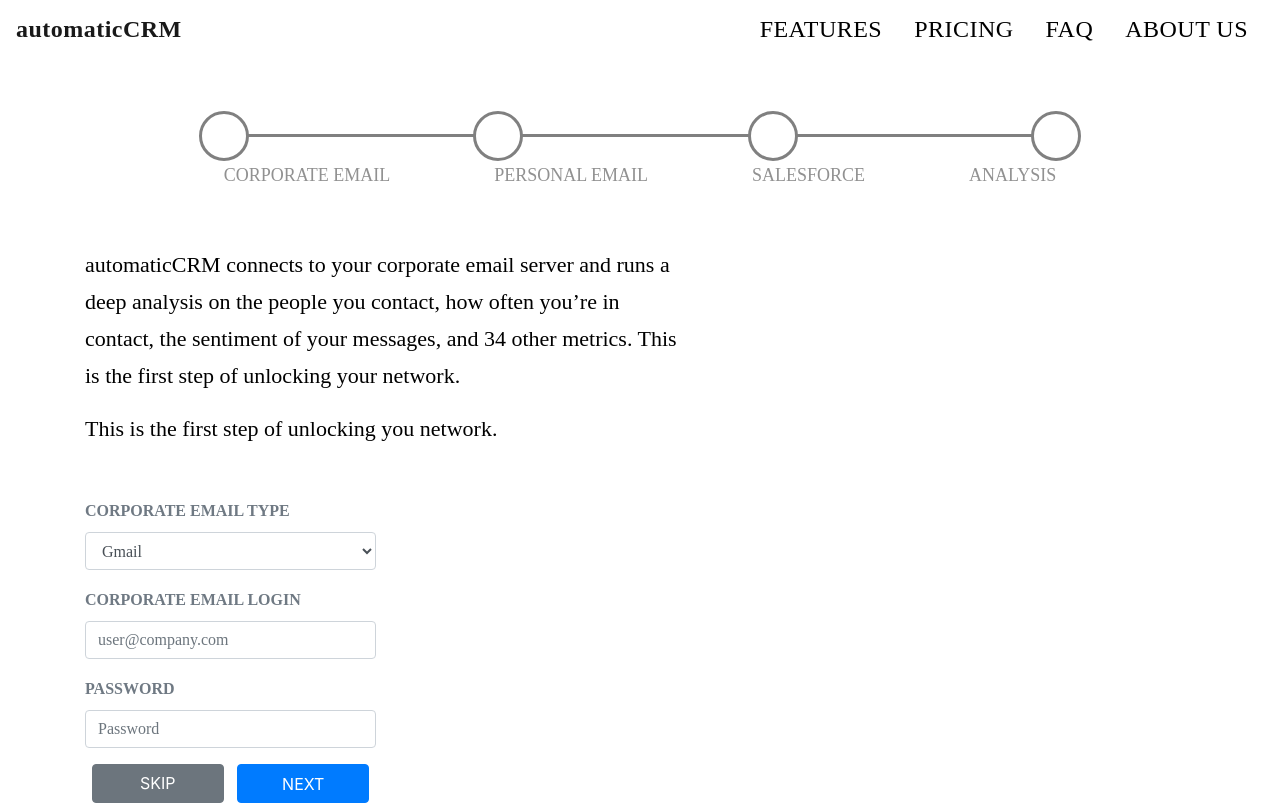
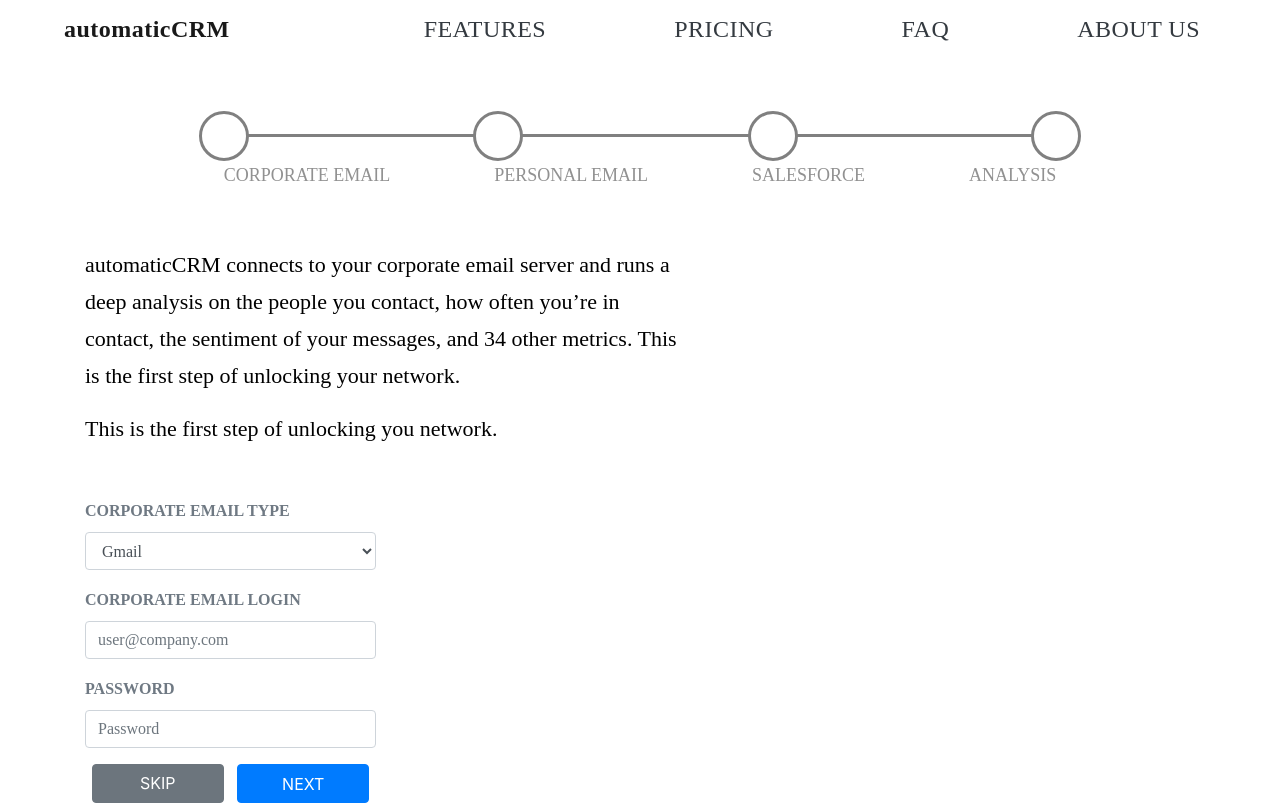
Before and after one commit to dskurbatov/automatic-crm, a React (Create React App) app: page / in a window 1280 px wide. Built offline with nearby package versions, Linux system fonts and the light colour scheme.

Commit message:
added bootstrap classes instead of hardcoded css

```diff
--- a/src/components/Navbar.js
+++ b/src/components/Navbar.js
@@ -3,19 +3,19 @@
 const Navbar = (props) => {
   return(
     <nav className="navbar navbar-light">
-      <a className="navbar-brand" href="#">automaticCRM</a>
-      <ul className="nav justify-content-end">
-        <li className="nav-item">
-          <a className="nav-link" href="#">Features</a>
+      <a className="navbar-brand font-weight-bold mx-5" href="#">automaticCRM</a>
+      <ul className="nav">
+        <li className="nav-item mx-5">
+          <a className="nav-link text-uppercase text-dark" href="#">Features</a>
         </li>
-        <li className="nav-item">
-          <a className="nav-link" href="#">Pricing</a>
+        <li className="nav-item mx-5">
+          <a className="nav-link text-uppercase text-dark" href="#">Pricing</a>
         </li>
-        <li className="nav-item">
-          <a className="nav-link" href="#">Faq</a>
+        <li className="nav-item mx-5">
+          <a className="nav-link text-uppercase text-dark" href="#">Faq</a>
         </li>
-        <li className="nav-item">
-          <a className="nav-link" href="#">About us</a>
+        <li className="nav-item mx-5">
+          <a className="nav-link text-uppercase text-dark" href="#">About us</a>
         </li>
       </ul>
     </nav>
```
